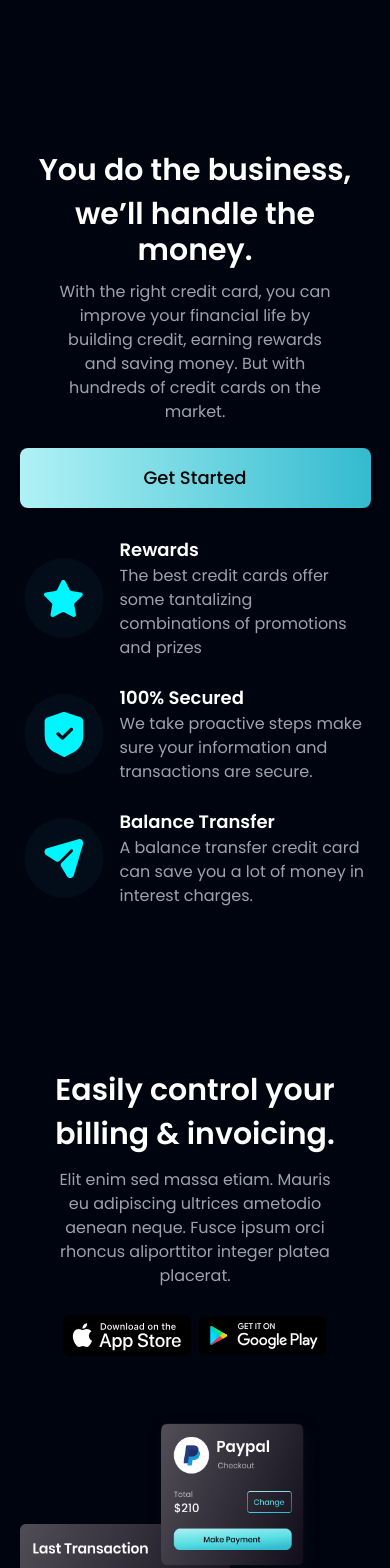
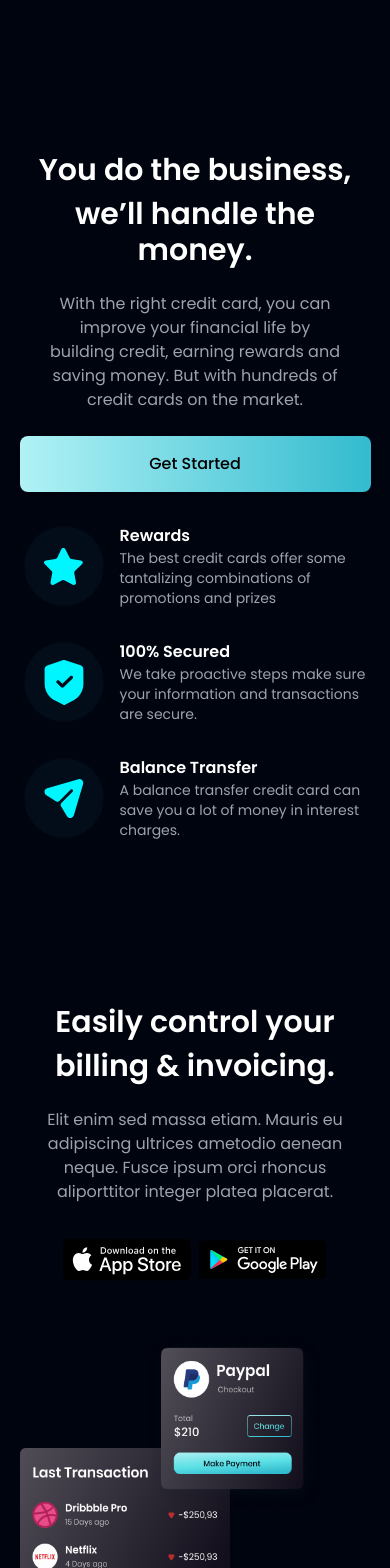
Before and after one commit to Marcosfitzsimons/hoobank-page, a Next.js app: page / in a window 390 px wide. Shown: the part 892-2460 px from the top of the page. Built offline with nearby package versions, Linux system fonts and the light colour scheme.

Commit message:
Some changes

```diff
--- a/app/components/Button.jsx
+++ b/app/components/Button.jsx
@@ -4,7 +4,7 @@ const Button = () => {
   return (
     <a
       href="/"
-      className="text-black font-medium text-lg rounded-lg py-4 my-3 bg-gradient-to-r from-[#b0f2f5] to-[#33BBCF] w-full max-w-md lg:w-44 text-center transition ease-out duration-200 drop-shadow hover:drop-shadow-[0_-5px_30px_#124b53]"
+      className="text-black font-medium rounded-lg py-4 mb-4 bg-gradient-to-r from-[#b0f2f5] to-[#33BBCF] w-full  text-center transition ease-out duration-200 drop-shadow lg:text-lg md:max-w-md lg:w-44 hover:drop-shadow-[0_-5px_30px_#124b53]"
     >
       Get Started
     </a>
--- a/app/components/FirstSection.jsx
+++ b/app/components/FirstSection.jsx
@@ -27,7 +27,7 @@ const FirstSection = () => {
     <section className="py-20">
       <div className="w-[min(90%,1400px)] mx-auto flex flex-col gap-3 lg:flex-row lg:justify-between">
         <IntroSection />
-        <div className="flex flex-col gap-4 lg:w-[40%] lg:gap-8">
+        <div className="flex flex-col gap-6 lg:w-[40%] lg:gap-8">
           {articlesData.map((article, index) => (
             <article
               key={index}
@@ -42,8 +42,12 @@ const FirstSection = () => {
                 />
               </div>
               <div className="flex flex-col lg:gap-2">
-                <h3 className="font-semibold text-lg">{article.title}</h3>
-                <p className="text-gray-400">{article.text}</p>
+                <h3 className="font-semibold text-base lg:text-lg">
+                  {article.title}
+                </h3>
+                <p className="text-gray-400 text-sm lg:text-base">
+                  {article.text}
+                </p>
               </div>
             </article>
           ))}
--- a/app/components/IntroSection.jsx
+++ b/app/components/IntroSection.jsx
@@ -3,11 +3,11 @@ import Button from "./Button";
 
 const IntroSection = () => {
   return (
-    <div className="text-center flex flex-col items-center gap-3 lg:text-start lg:items-start lg:w-[50%] lg:gap-8">
+    <div className="text-center flex flex-col items-center gap-6 lg:text-start lg:items-start lg:w-[50%] lg:gap-8">
       <h2 className="text-3xl flex flex-col gap-2 font-semibold lg:text-4xl xl:text-5xl xl:leading-[60px]">
         You do the business, <span>we’ll handle the money.</span>
       </h2>
-      <p className="text-gray-400 max-w-[80%] xl:text-lg xl:max-w-[90%] xl:leading-8">
+      <p className="text-gray-400 max-w-[85%] xl:text-lg xl:max-w-[90%] xl:leading-8">
         With the right credit card, you can improve your financial life by
         building credit, earning rewards and saving money. But with hundreds of
         credit cards on the market.
--- a/app/components/SecondSection.jsx
+++ b/app/components/SecondSection.jsx
@@ -13,11 +13,11 @@ const SecondSection = () => {
             sizes="(max-width: 1080px) 100vw, 40vw"
           />
         </div>
-        <div className="text-center flex flex-col items-center gap-4 lg:text-start lg:items-start lg:w-[40%] lg:gap-8 lg:order-2">
+        <div className="text-center flex flex-col items-center gap-6 lg:text-start lg:items-start lg:w-[40%] lg:gap-8 lg:order-2">
           <h2 className="text-3xl flex flex-col gap-2 font-semibold lg:text-4xl xl:text-5xl xl:leading-[60px]">
             Easily control your <span>billing & invoicing.</span>
           </h2>
-          <p className="text-gray-400 max-w-[80%] xl:text-lg xl:max-w-[90%] xl:leading-8">
+          <p className="text-gray-400 max-w-[90%] xl:text-lg xl:leading-8">
             Elit enim sed massa etiam. Mauris eu adipiscing ultrices ametodio
             aenean neque. Fusce ipsum orci rhoncus aliporttitor integer platea
             placerat.
```
